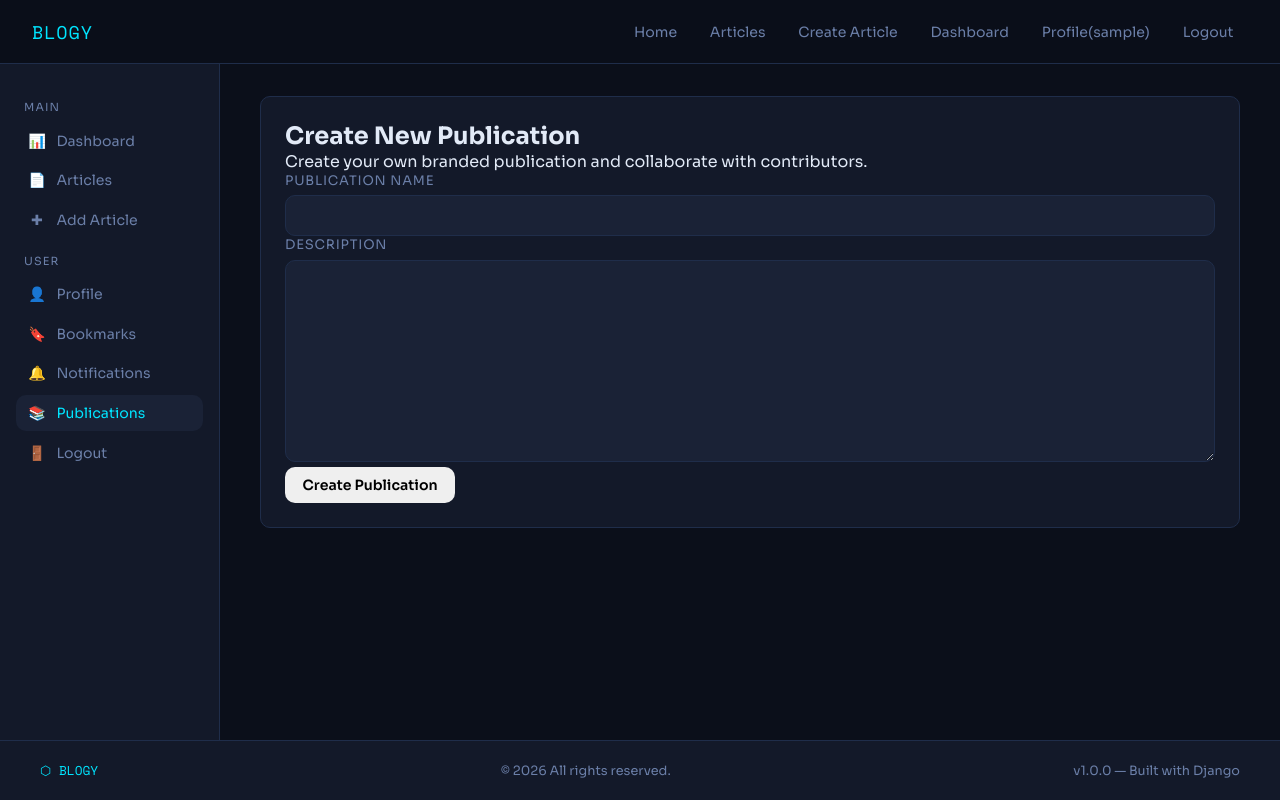
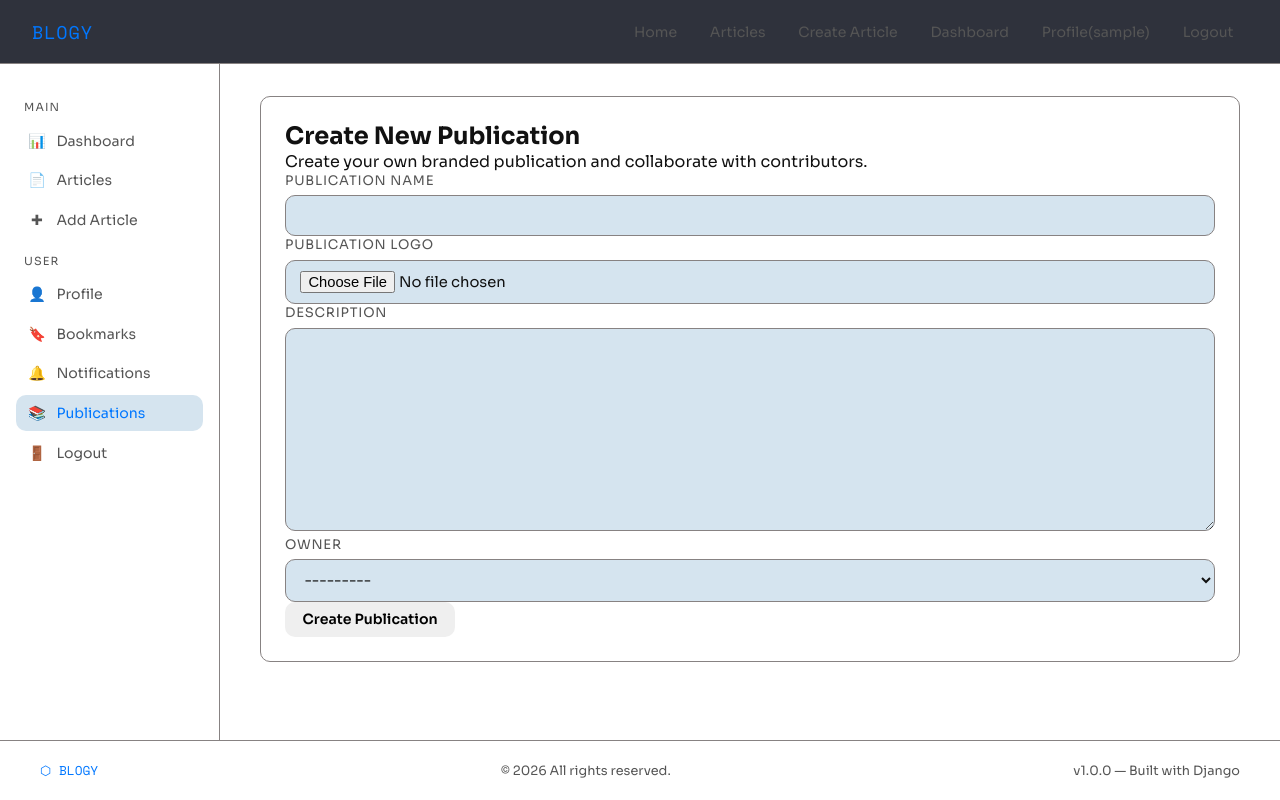
Before and after one commit to ahmedabdo22/BLOGY-Graduation-Project, a Django app: page /publications/create/ in a window 1280 px wide. Run offline with Django 5.2, Linux system fonts and the light colour scheme; the visitor is signed in with stand-in values (Sample User, id 1); data comes from the database, SQL or seed files in the repository.

Commit message:
publications all

```diff
--- a/publications/forms.py
+++ b/publications/forms.py
@@ -10,5 +10,6 @@ class PublicationForm(forms.ModelForm):
         fields = [
             'name',
             'description',
-            'logo'
+            'logo',
+            'owner'
         ]
--- a/publications/urls.py
+++ b/publications/urls.py
@@ -7,5 +7,6 @@ urlpatterns = [
     path("", views.publications_view, name="publications_view"),
     path('create/',views.publication_create,name='publication_create'),
     path('details/<int:pk>/',views.publication_detail,name='publication_detail'),
+    path('edit/<int:pk>/',views.publication_edit,name='publication_edit'),
     path('delete/<int:pk>/', views.publication_delete, name='publication_delete'),
 ]
--- a/publications/views.py
+++ b/publications/views.py
@@ -1,44 +1,74 @@
-from django.contrib.auth.decorators import login_required
 from django.shortcuts import render, redirect , get_object_or_404
+from django.utils import timezone
 from .models import Publication
 from django.contrib import messages
 from publications.forms import PublicationForm
+from django.contrib.admin.views.decorators import staff_member_required
+from django.contrib.auth.models import User
+
 
 
 
 # Create your views here.
+@staff_member_required
 def publications_view(request):
-    qs = Publication.objects.filter( delete_at__isnull=True)
+    # Only fetch publications that are not already deleted
+    qs = Publication.objects.all()
     return render(request,'publications/publications_list.html',{'qs' : qs})
 
 
-
+@staff_member_required
 def publication_detail(request , pk):
-    publication_object = get_object_or_404(Publication.objects.filter(delete_at__isnull=True),pk=pk)
-    print(publication_object)
+    publication_object = get_object_or_404(Publication,pk=pk)
     return render(request, "publications/publication_detail.html",{'publication' : publication_object})
 
 
-@login_required
+@staff_member_required
 def publication_create(request):
     form = PublicationForm(request.POST or None, request.FILES or None )
     if form.is_valid():
         publication_data  = form.save(commit=False)
-        publication_data.owner = request.user
         publication_data.save()
         messages.success(request, "Publication Created")
-        qs = Publication.objects.filter( delete_at__isnull=True)
-        return render(request,'publications/publications_list.html',{'qs' : qs})
+        return redirect('publications:publications_view')
     else:
         form = PublicationForm()
     return render(request,'publications/create.html',{'form': form}
     )
 
-@login_required
+@staff_member_required
 def publication_delete(request, pk):
-    publication_object = get_object_or_404(Publication.objects.filter(delete_at__isnull=True), pk=pk)
+    # Only fetch publications that are not already deleted
+    publication_object = get_object_or_404(Publication.objects.filter(delete_at__isnull=True),pk=pk)
+
     if request.method == "POST":
-        publication_object.delete()
+        publication_object.delete_at = timezone.now()  # mark as deleted
+        publication_object.save()
         messages.success(request, "Publication Deleted")
-        return redirect('publications_list')
-    return render(request,'publications/publication_detail.html',{'publication' : publication_object})
+        return redirect('publications:publications_view')
+
+    return render(request,"publications/publication_delete_confirm.html",{"publication": publication_object}
+    )
+
+@staff_member_required
+def publication_edit(request, pk):
+    publication_object = get_object_or_404(Publication, pk=pk)
+    users = User.objects.all()
+    form = PublicationForm(request.POST or None, request.FILES or None, instance=publication_object)
+
+    if request.method == "POST" and form.is_valid():
+        publication = form.save(commit=False)
+
+        # Handle restore checkbox
+        if request.POST.get("restore") == "1":
+            publication.delete_at = None  # restore by clearing delete_at
+
+        publication.save()
+        messages.success(request, "Publication Edited")
+        return redirect('publications:publication_detail', pk=publication_object.pk)
+
+    return render(
+        request,
+        "publications/publication_edit.html",
+        {"form": form, "publication": publication_object, "users": users}
+    )
--- a/static/css/style.css
+++ b/static/css/style.css
@@ -5,22 +5,22 @@
 @import url('https://fonts.googleapis.com/css2?family=Space+Mono:wght@400;700&family=Sora:wght@300;400;600;700&display=swap');
 
 :root {
-  --bg:        #0b0f1a;
-  --surface:   #131929;
-  --surface2:  #1a2236;
-  --border:    #1f2d4a;
-  --accent:    #00e5ff;
-  --accent2:   #7b61ff;
-  --green:     #00ffa3;
-  --red:       #ff4d6d;
-  --yellow:    #ffd166;
-  --text:      #e2eaf7;
-  --muted:     #6b7fa8;
+  --bg:        #ffffff;   /* page background */
+  --surface:   #ffffff;   /* card / box background */
+  --surface2: #d5e4ef;   /* secondary surface */
+  --border:    #878282;   /* light gray border */
+  --accent:    #0077ff;   /* primary accent (blue) */
+  --accent2:   #7b61ff;   /* secondary accent (purple) */
+  --green:     #00a35a;
+  --red:       #d62839;
+  --yellow:    #f5a623;
+  --text:      #111111;   /* main text color */
+  --muted:     #555555;   /* muted text */
   --font-head: 'Sora', sans-serif;
   --font-mono: 'Space Mono', monospace;
   --radius:    10px;
   --nav-h:     64px;
-  --shadow:    0 4px 24px rgba(0,0,0,0.5);
+  --shadow:    0 4px 12px rgba(0,0,0,0.08);
 }
 
 *, *::before, *::after { box-sizing: border-box; margin: 0; padding: 0; }
--- a/templates/publications/create.html
+++ b/templates/publications/create.html
@@ -37,6 +37,21 @@
                             {% endif %}
                         </div>
 
+                        <!-- Publication Logo -->
+                        <div class="mb-4">
+                            <label class="form-label fw-semibold">
+                                Publication Logo
+                            </label>
+
+                            {{ form.logo }}
+
+                            {% if form.logo.errors %}
+                                <div class="text-danger small mt-1">
+                                    {{ form.logo.errors }}
+                                </div>
+                            {% endif %}
+                        </div>
+
                         <!-- Description -->
                         <div class="mb-4">
                             <label class="form-label fw-semibold">
@@ -48,6 +63,21 @@
                             {% if form.description.errors %}
                                 <div class="text-danger small mt-1">
                                     {{ form.description.errors }}
+                                </div>
+                            {% endif %}
+                        </div>
+
+                                <!-- Description -->
+                        <div class="mb-4">
+                            <label class="form-label fw-semibold">
+                                Owner
+                            </label>
+
+                            {{ form.owner }}
+
+                            {% if form.owner.errors %}
+                                <div class="text-danger small mt-1">
+                                    {{ form.owner.errors }}
                                 </div>
                             {% endif %}
                         </div>
--- a/templates/publications/publication_delete_confirm.html
+++ b/templates/publications/publication_delete_confirm.html
@@ -11,11 +11,11 @@
       All data related to this publication will be removed from the system.
     </p>
     <div style="display:flex;gap:.75rem;">
-      <form method="post">
+      <form method="POST">
         {% csrf_token %}
         <button type="submit" class="btn btn-danger">🗑️ Yes, Delete</button>
       </form>
-      <a href="{% url 'publications:publications_view' %}" class="btn btn-secondary">✕ Cancel</a>
+      <a href="{% url 'publications:publications_view'  %}" class="btn btn-secondary">✕ Cancel</a>
     </div>
   </div>
 </div>
```
Also changed, not shown: templates/publications/publication_detail.html (+12 -12 lines), templates/publications/publication_edit.html (added, +71 -0 lines), templates/publications/publications_list.html (+18 -5 lines).
